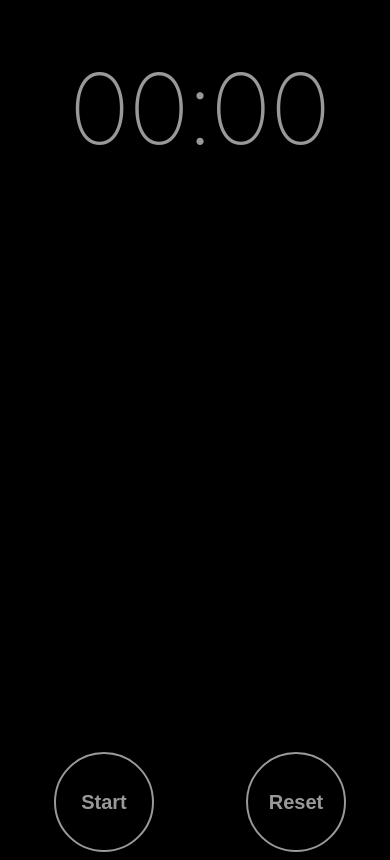
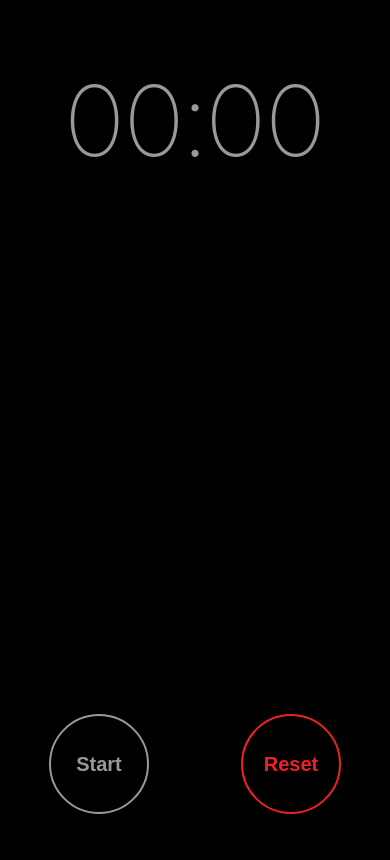
Before and after one commit to Joaqo99/Take-your-time, a plain HTML site: page index.html in a window 390 px wide. Drawn offline with Linux system fonts and the light colour scheme.

Commit message:
Desarrollo responsive final y listo para primer entrega

```diff
--- a/estilos.css
+++ b/estilos.css
@@ -1,3 +1,7 @@
+*{
+    padding: 0%;
+    margin: 0%;
+}
 body{
     background-color: #000;
     font-family: 'Be Vietnam Pro', sans-serif;
@@ -60,7 +64,7 @@ body{
         justify-content: space-between;
     }
     .contenedor-reloj{
-        margin-top: 40px;
+        margin-top: 60px;
     }
 
     #reloj{
@@ -69,6 +73,7 @@ body{
 
     .menu-botones{
         justify-content: space-around;
+        margin-bottom: 30px;
     }
 
     .boton{
@@ -78,4 +83,9 @@ body{
         border-radius: 50%;
         text-align: center;
     }
+
+    .reset{
+        color: #e22;
+        border-color: #e22;
+    }
 }
```
